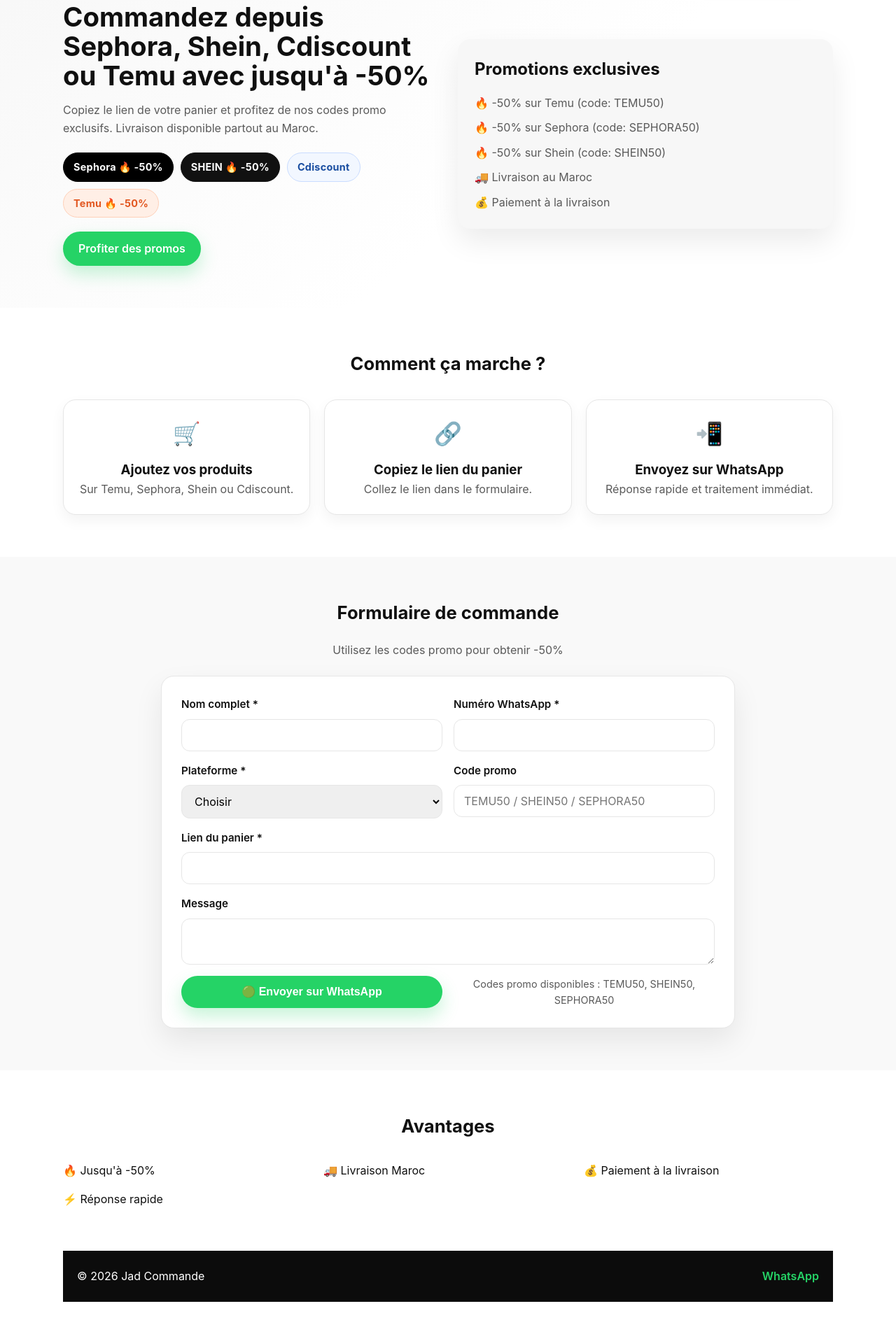
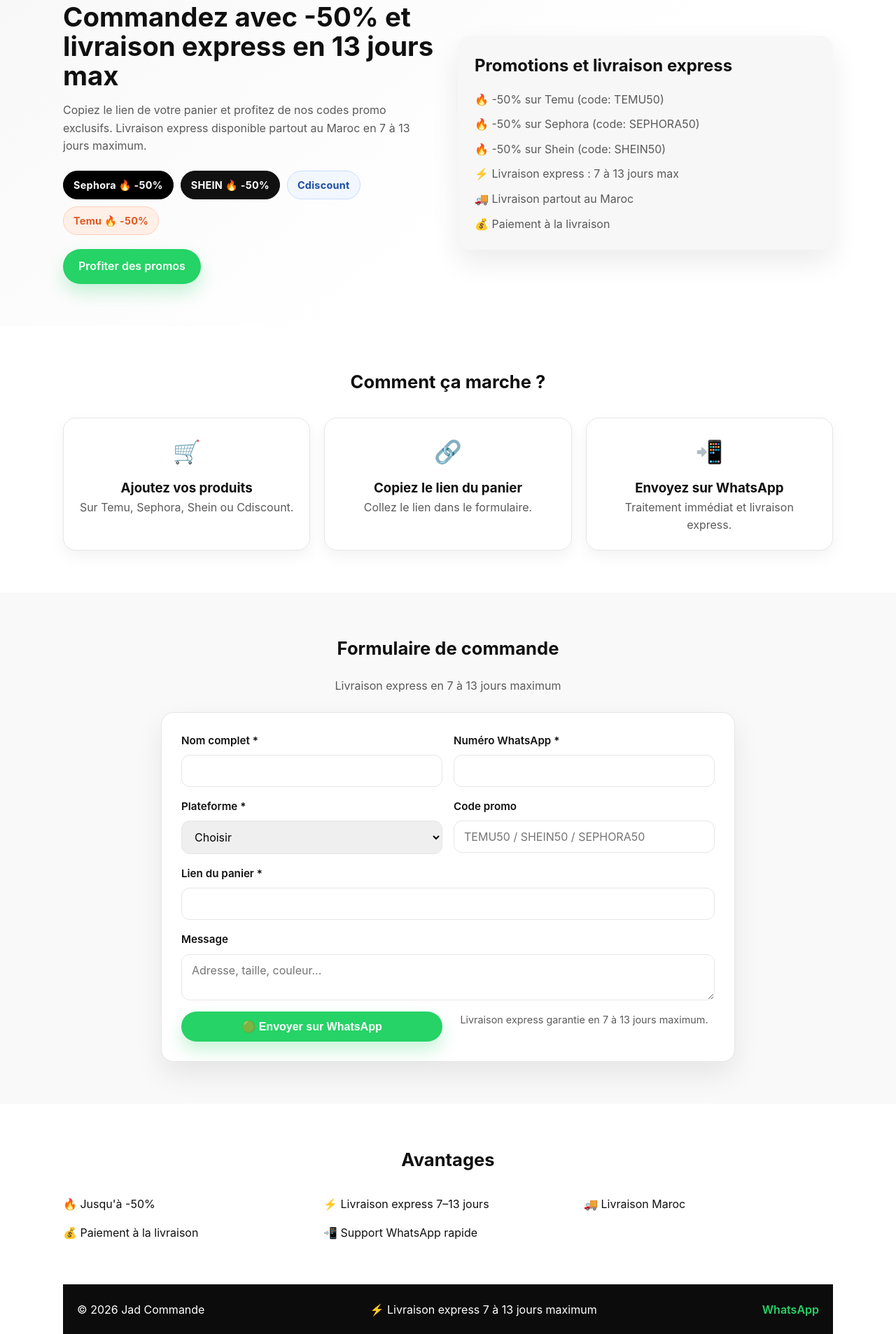
Before and after one commit to jadlm/jadcommande, a plain HTML site: page index.html in a window 1280 px wide. Shown: the part 111-2018 px from the top of the page at 70% size. Before the commit the page ends 1972 px from the top, so only its background shows below. Drawn offline with Linux system fonts and the light colour scheme.

Commit message:
Update index.html

```diff
--- a/index.html
+++ b/index.html
@@ -6,7 +6,7 @@
   <title>Jad Commande</title>
 
   <meta name="description"
-    content="Commandez depuis Sephora, Shein, Cdiscount ou Temu avec 50% de réduction. Service rapide au Maroc via WhatsApp." />
+    content="Commandez depuis Sephora, Shein, Cdiscount ou Temu avec -50% et livraison express en 13 jours maximum au Maroc." />
 
   <link rel="stylesheet" href="styles.css" />
 </head>
@@ -24,11 +24,11 @@
 
     <div class="hero-text">
 
-      <h1>Commandez depuis Sephora, Shein, Cdiscount ou Temu avec jusqu'à -50%</h1>
+      <h1>Commandez avec -50% et livraison express en 13 jours max</h1>
 
       <p>
         Copiez le lien de votre panier et profitez de nos codes promo exclusifs.
-        Livraison disponible partout au Maroc.
+        Livraison express disponible partout au Maroc en 7 à 13 jours maximum.
       </p>
 
       <div class="brand-logos">
@@ -60,14 +60,15 @@
 
     <div class="hero-card">
 
-      <h2>Promotions exclusives</h2>
+      <h2>Promotions et livraison express</h2>
 
       <ul class="hero-list">
 
         <li>🔥 -50% sur Temu (code: TEMU50)</li>
         <li>🔥 -50% sur Sephora (code: SEPHORA50)</li>
         <li>🔥 -50% sur Shein (code: SHEIN50)</li>
-        <li>🚚 Livraison au Maroc</li>
+        <li>⚡ Livraison express : 7 à 13 jours max</li>
+        <li>🚚 Livraison partout au Maroc</li>
         <li>💰 Paiement à la livraison</li>
 
       </ul>
@@ -103,7 +104,7 @@
     <article class="step">
       <div class="step-icon">📲</div>
       <h3>Envoyez sur WhatsApp</h3>
-      <p>Réponse rapide et traitement immédiat.</p>
+      <p>Traitement immédiat et livraison express.</p>
     </article>
 
   </div>
@@ -116,7 +117,7 @@
 
   <div class="section-header">
     <h2>Formulaire de commande</h2>
-    <p>Utilisez les codes promo pour obtenir -50%</p>
+    <p>Livraison express en 7 à 13 jours maximum</p>
   </div>
 
 
@@ -141,13 +142,9 @@
       <select name="platform" required>
 
         <option value="">Choisir</option>
-
         <option value="Temu">Temu (-50%)</option>
-
         <option value="Sephora">Sephora (-50%)</option>
-
         <option value="Shein">Shein (-50%)</option>
-
         <option value="Cdiscount">Cdiscount</option>
 
       </select>
@@ -171,22 +168,17 @@
 
     <div class="field full">
       <label>Message</label>
-      <textarea name="message"></textarea>
+      <textarea name="message" placeholder="Adresse, taille, couleur..."></textarea>
     </div>
 
 
     <button class="cta-button full" type="submit">
-
       🟢 Envoyer sur WhatsApp
-
     </button>
 
 
     <p class="form-note">
-
-      Codes promo disponibles :
-      TEMU50, SHEIN50, SEPHORA50
-
+      Livraison express garantie en 7 à 13 jours maximum.
     </p>
 
   </form>
@@ -202,12 +194,10 @@
   <div class="benefit-list">
 
     <div>🔥 Jusqu'à -50%</div>
-
+    <div>⚡ Livraison express 7–13 jours</div>
     <div>🚚 Livraison Maroc</div>
-
     <div>💰 Paiement à la livraison</div>
-
-    <div>⚡ Réponse rapide</div>
+    <div>📲 Support WhatsApp rapide</div>
 
   </div>
 
@@ -222,10 +212,10 @@
 
   <div>© 2026 Jad Commande</div>
 
+  <div>⚡ Livraison express 7 à 13 jours maximum</div>
+
   <a href="https://wa.me/212621924487" target="_blank">
-
     WhatsApp
-
   </a>
 
 </footer>
```
